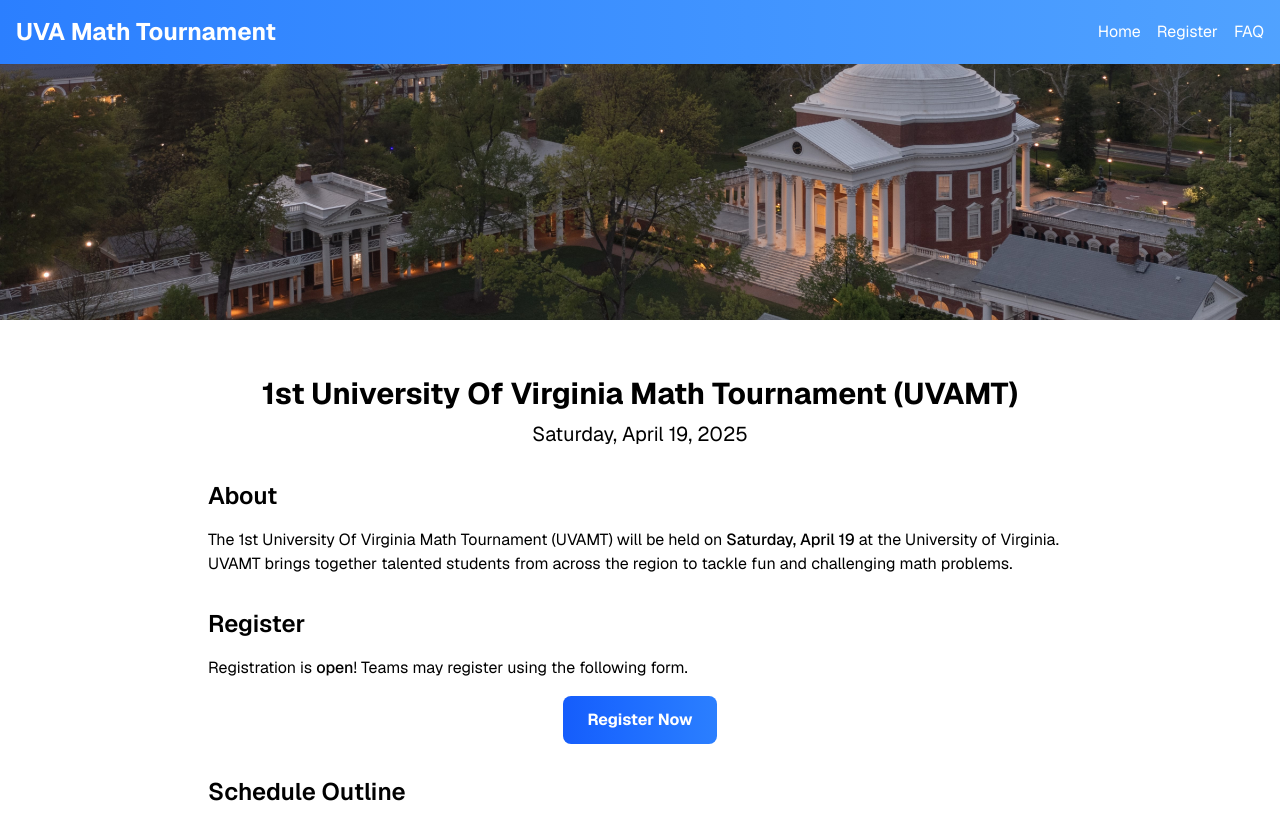
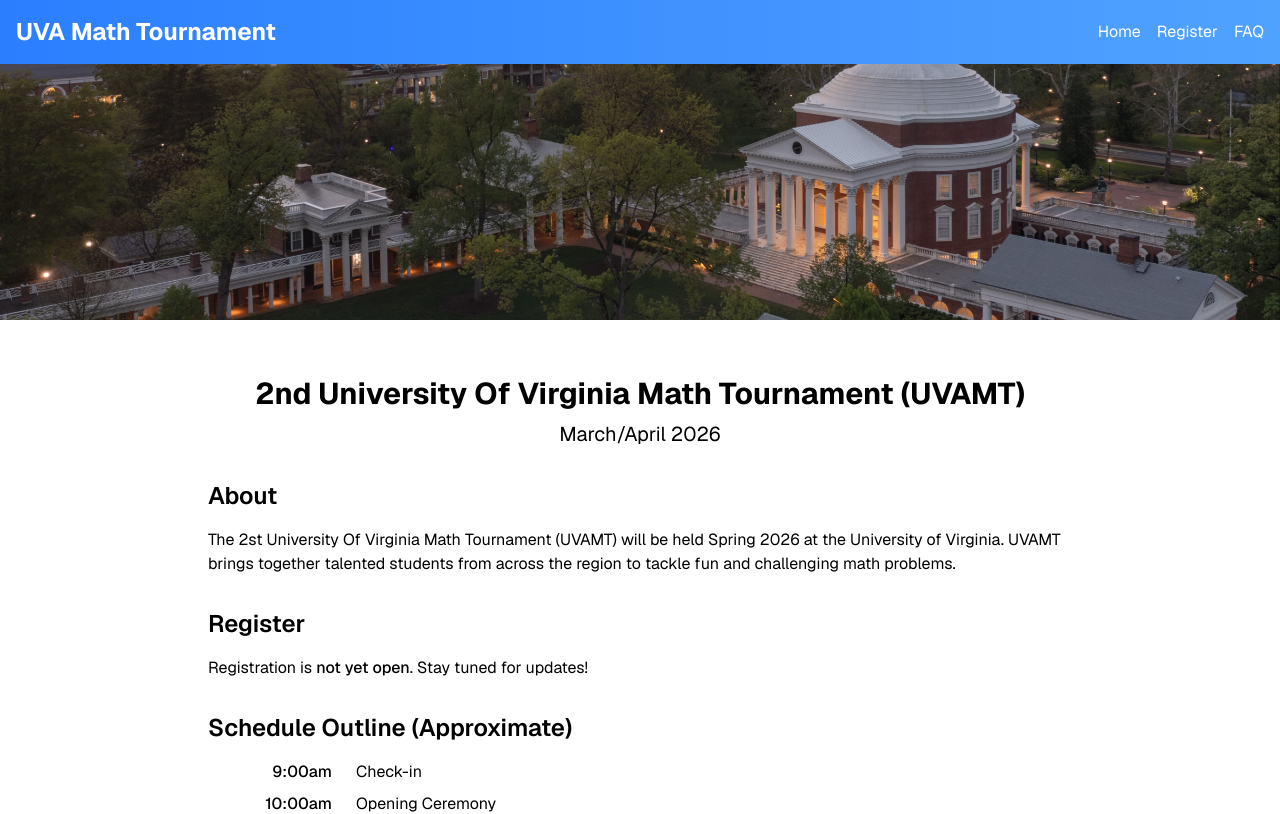
Before and after one commit to mkornilov07/uvamt-website, a Next.js app in the folder uvamt-website/: page / in a window 1280 px wide. Shown: the top 814 px of the page. Built offline with nearby package versions, Linux system fonts and the light colour scheme.

Commit message:
update main page for 2026, registration not yet open

```diff
--- a/uvamt-website/app/page.tsx
+++ b/uvamt-website/app/page.tsx
@@ -6,37 +6,37 @@ export default function Home() {
       <link rel="icon" href="favicon.ico" sizes="any" />
 
       <header className="mb-8 text-center">
-        <h1 className="text-3xl font-bold mb-2">1st University Of Virginia Math Tournament (UVAMT)</h1>
-        <p className="text-xl">Saturday, April 19, 2025</p>
+        <h1 className="text-3xl font-bold mb-2">2nd University Of Virginia Math Tournament (UVAMT)</h1>
+        <p className="text-xl">March/April 2026</p>
       </header>
 
       <main>
         <section className="mb-8">
           <h2 className="text-2xl font-semibold mb-4">About</h2>
           <p>
-            The 1st University Of Virginia Math Tournament (UVAMT) will be held on <span className="font-medium">Saturday, April 19</span> at the University of Virginia. UVAMT brings together talented students from across the region to tackle fun and challenging math problems.
+            The 2st University Of Virginia Math Tournament (UVAMT) will be held Spring 2026 at the University of Virginia. UVAMT brings together talented students from across the region to tackle fun and challenging math problems.
           </p>
         </section>
 
         <section className="mb-8">
           <h2 className="text-2xl font-semibold mb-4">Register</h2>
           <p className="mb-4">
-            Registration is <span className="font-medium">open</span>! Teams may register using the following form.
+            Registration is <span className="font-medium">not yet open</span>. Stay tuned for updates!
           </p>
-          <div className="text-center">
+          {/* <div className="text-center">
             <Link href="/register" className="inline-block relative px-6 py-3 font-bold text-white rounded-lg transition duration-300
                    bg-gradient-to-r from-blue-600 to-blue-500
                    hover:from-blue-800 hover:to-blue-700">
               Register Now
             </Link>
-          </div>
+          </div> */}
         </section>
 
         <section className="mb-8">
-          <h2 className="text-2xl font-semibold mb-4">Schedule Outline</h2>
+          <h2 className="text-2xl font-semibold mb-4">Schedule Outline (Approximate)</h2>
           <div className="grid grid-cols-12 gap-x-6 gap-y-2">
             <div className="col-span-3 sm:col-span-2 font-medium text-right">9:00am</div>
-            <div className="col-span-9 sm:col-span-10">Check-in, Setup</div>
+            <div className="col-span-9 sm:col-span-10">Check-in</div>
 
             <div className="col-span-3 sm:col-span-2 font-medium text-right">10:00am</div>
             <div className="col-span-9 sm:col-span-10">Opening Ceremony</div>
```
